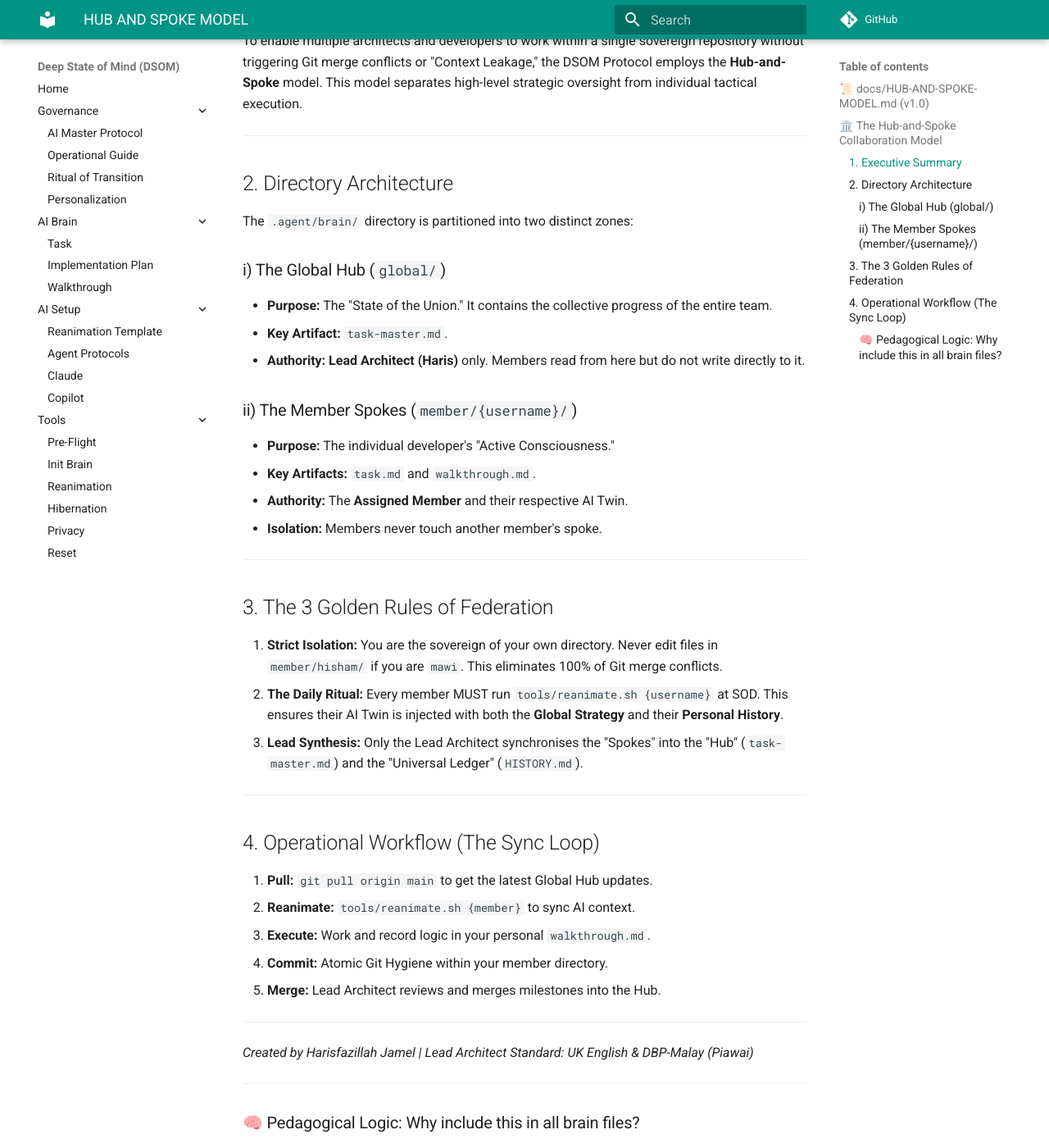
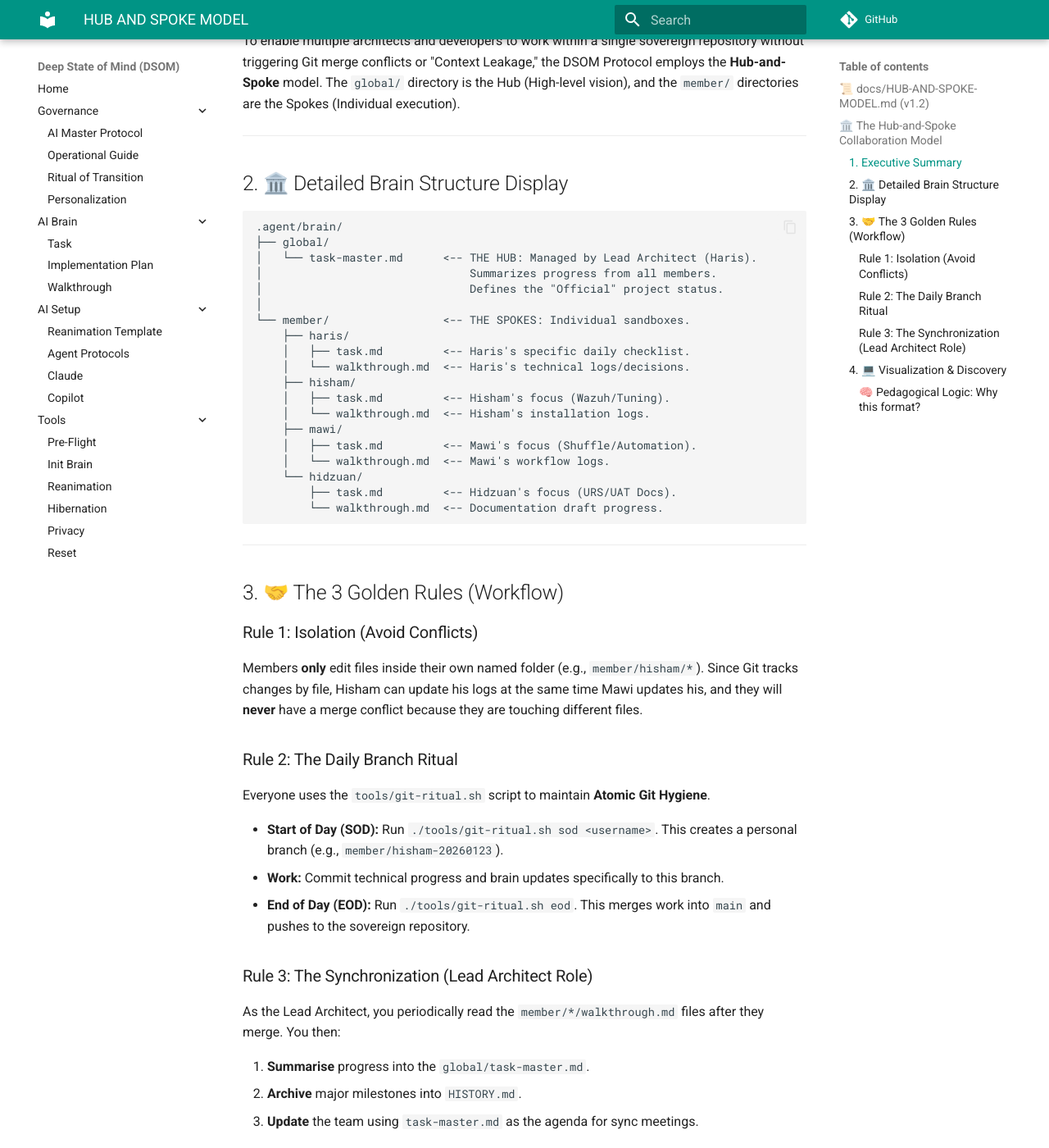
Before and after one commit to linuxmalaysia/deep-state-of-mind-for-my-ai, an MkDocs documentation site: the page built from docs/HUB-AND-SPOKE-MODEL.md, in a window 1280 px wide and 1400 px high, scrolled down 337 px. Shown: the whole window at 82% size. Built offline with MkDocs 1.6.1 and Material for MkDocs 9.7.7, drawn with Linux system fonts in a browser that asks for light colours; comment, search, counter and statistics services are not loaded; some of the changed text lies outside the part shown.

Commit message:
docs(federation): merge federated workflow into hub-and-spoke model

````diff
--- a/docs/HUB-AND-SPOKE-MODEL.md
+++ b/docs/HUB-AND-SPOKE-MODEL.md
@@ -1,4 +1,4 @@
-### 📜 docs/HUB-AND-SPOKE-MODEL.md (v1.0)
+### 📜 docs/HUB-AND-SPOKE-MODEL.md (v1.2)
 
 # 🏛️ The Hub-and-Spoke Collaboration Model
 
@@ -6,54 +6,89 @@
 
 ## 1. Executive Summary
 
-To enable multiple architects and developers to work within a single sovereign repository without triggering Git merge conflicts or "Context Leakage," the DSOM Protocol employs the **Hub-and-Spoke** model. This model separates high-level strategic oversight from individual tactical execution.
+To enable multiple architects and developers to work within a single sovereign repository without triggering Git merge conflicts or "Context Leakage," the DSOM Protocol employs the **Hub-and-Spoke** model. The `global/` directory is the Hub (High-level vision), and the `member/` directories are the Spokes (Individual execution).
 
 ---
 
-## 2. Directory Architecture
+## 2. 🏛️ Detailed Brain Structure Display
 
-The `.agent/brain/` directory is partitioned into two distinct zones:
+```text
+.agent/brain/
+├── global/
+│   └── task-master.md      <-- THE HUB: Managed by Lead Architect (Haris).
+│                               Summarizes progress from all members.
+│                               Defines the "Official" project status.
+│
+└── member/                 <-- THE SPOKES: Individual sandboxes.
+    ├── haris/
+    │   ├── task.md         <-- Haris's specific daily checklist.
+    │   └── walkthrough.md  <-- Haris's technical logs/decisions.
+    ├── hisham/
+    │   ├── task.md         <-- Hisham's focus (Wazuh/Tuning).
+    │   └── walkthrough.md  <-- Hisham's installation logs.
+    ├── mawi/
+    │   ├── task.md         <-- Mawi's focus (Shuffle/Automation).
+    │   └── walkthrough.md  <-- Mawi's workflow logs.
+    └── hidzuan/
+        ├── task.md         <-- Hidzuan's focus (URS/UAT Docs).
+        └── walkthrough.md  <-- Documentation draft progress.
 
-### i) The Global Hub (`global/`)
-
-* **Purpose:** The "State of the Union." It contains the collective progress of the entire team.
-* **Key Artifact:** `task-master.md`.
-* **Authority:** **Lead Architect (Haris)** only. Members read from here but do not write directly to it.
-
-### ii) The Member Spokes (`member/{username}/`)
-
-* **Purpose:** The individual developer's "Active Consciousness."
-* **Key Artifacts:** `task.md` and `walkthrough.md`.
-* **Authority:** The **Assigned Member** and their respective AI Twin.
-* **Isolation:** Members never touch another member's spoke.
+```
 
 ---
 
-## 3. The 3 Golden Rules of Federation
+## 3. 🤝 The 3 Golden Rules (Workflow)
 
-1. **Strict Isolation:** You are the sovereign of your own directory. Never edit files in `member/hisham/` if you are `mawi`. This eliminates 100% of Git merge conflicts.
-2. **The Daily Ritual:** Every member MUST run `tools/reanimate.sh {username}` at SOD. This ensures their AI Twin is injected with both the **Global Strategy** and their **Personal History**.
-3. **Lead Synthesis:** Only the Lead Architect synchronises the "Spokes" into the "Hub" (`task-master.md`) and the "Universal Ledger" (`HISTORY.md`).
+### Rule 1: Isolation (Avoid Conflicts)
+
+Members **only** edit files inside their own named folder (e.g., `member/hisham/*`). Since Git tracks changes by file, Hisham can update his logs at the same time Mawi updates his, and they will **never** have a merge conflict because they are touching different files.
+
+### Rule 2: The Daily Branch Ritual
+
+Everyone uses the `tools/git-ritual.sh` script to maintain **Atomic Git Hygiene**.
+
+* **Start of Day (SOD):** Run `./tools/git-ritual.sh sod <username>`. This creates a personal branch (e.g., `member/hisham-20260123`).
+* **Work:** Commit technical progress and brain updates specifically to this branch.
+* **End of Day (EOD):** Run `./tools/git-ritual.sh eod`. This merges work into `main` and pushes to the sovereign repository.
+
+### Rule 3: The Synchronization (Lead Architect Role)
+
+As the Lead Architect, you periodically read the `member/*/walkthrough.md` files after they merge. You then:
+
+1. **Summarise** progress into the `global/task-master.md`.
+2. **Archive** major milestones into `HISTORY.md`.
+3. **Update** the team using `task-master.md` as the agenda for sync meetings.
 
 ---
 
-## 4. Operational Workflow (The Sync Loop)
+## 4. 💻 Visualization & Discovery
 
-1. **Pull:** `git pull origin main` to get the latest Global Hub updates.
-2. **Reanimate:** `tools/reanimate.sh {member}` to sync AI context.
-3. **Execute:** Work and record logic in your personal `walkthrough.md`.
-4. **Commit:** Atomic Git Hygiene within your member directory.
-5. **Merge:** Lead Architect reviews and merges milestones into the Hub.
+To see the full expanded tree including all member brains:
+
+```bash
+tree -a .agent/brain
+
+```
+
+If returning after an absence, check for member commits:
+
+```bash
+git pull origin main
+ls .agent/brain/member/
+
+```
 
 ---
 
 *Created by Harisfazillah Jamel | Lead Architect*
-*Standard: UK English & DBP-Malay (Piawai)*
+*Standard: DSOM Protocol v5.6*
 
 ---
 
-### 🧠 Pedagogical Logic: Why include this in all brain files?
+### 🧠 Pedagogical Logic: Why this format?
 
-By referencing this model in our `walkthrough.md` and `task.md`, we ensure that the AI Twin always knows its "Boundary." If I am acting as your twin in `member/haris/`, and I suddenly see a file from `member/hisham/`, I will trigger a **Stop Condition** because it violates the **Isolation Rule**.
+1. **Visual Grounding:** Including the `tree` structure directly in the documentation provides an immediate "Mental Map" for new members like Mr Hisham or Mr Mawi, reducing onboarding time.
+2. **Ritual Enforcement:** By codifying the `git-ritual.sh` commands, we ensure that everyone follows the same **Operational Sovereignty** standards, preventing "Repo Drift."
+3. **Governance Transparency:** Defining your role as the "Synchronizer" makes it clear that while execution is distributed, the **Sovereign Source of Truth** remains centralised and audited.
 
 ---
````
Also changed, not shown: .agent/brain/member/haris/walkthrough.md (+3 -0 lines), HISTORY.md (+1 -0 lines).
